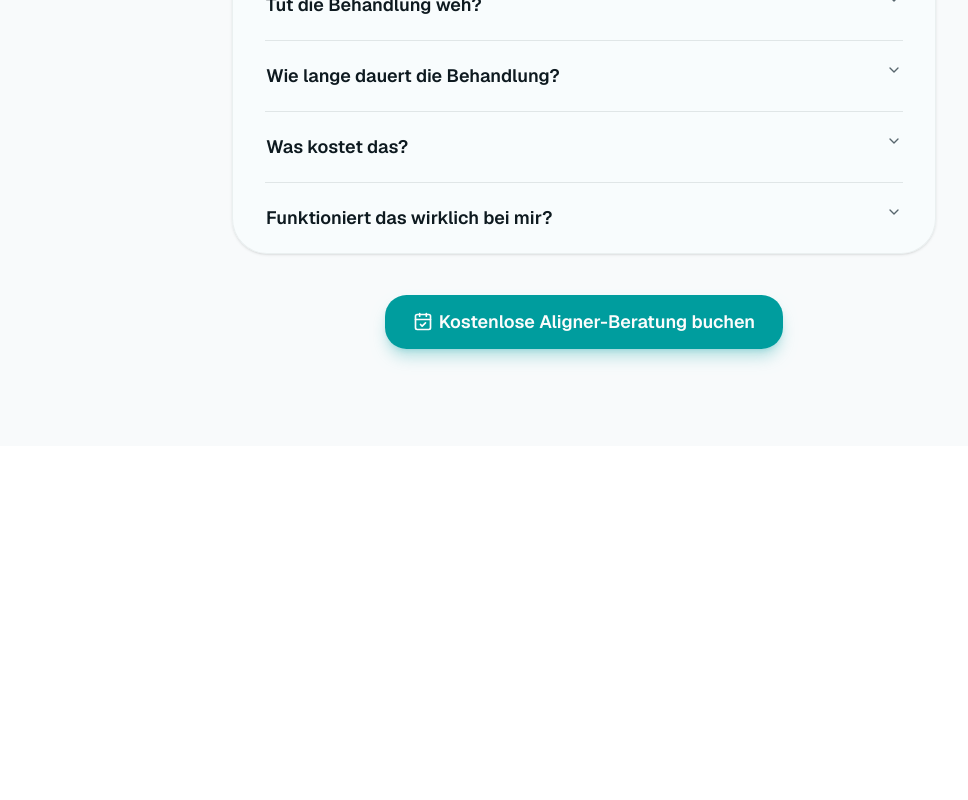
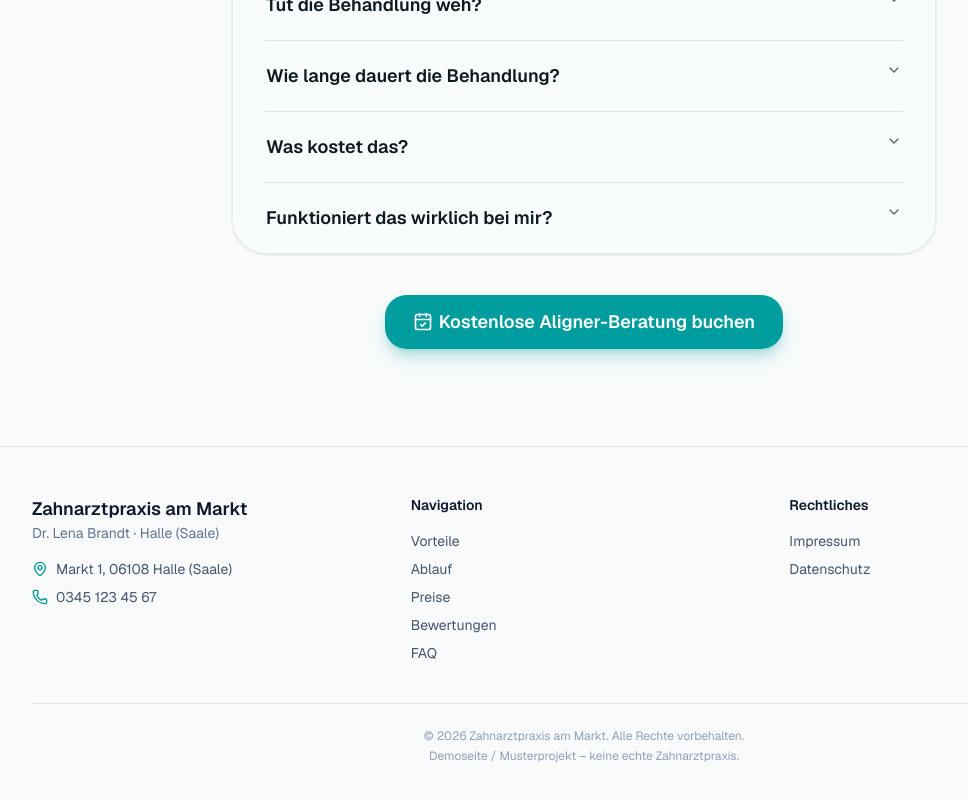
Before and after one commit to melihmdagency-web/zahnarztpraxis-demo1, a Next.js app: page / in a window 1280 px wide. Shown: the part 4840-5640 px from the top of the page, without its empty margins (56-1024 px from the left). Before the commit the page ends 5286 px from the top, so only its background shows below. Built offline with nearby package versions, Linux system fonts and the light colour scheme.

Commit message:
Update page.tsx

```diff
--- a/app/page.tsx
+++ b/app/page.tsx
@@ -8,7 +8,7 @@ import { Pricing } from "@/components/sections/pricing"
 import { SocialProof } from "@/components/sections/social-proof"
 import { Faq } from "@/components/sections/faq"
 import { MobileCtaBar } from "@/components/mobile-cta-bar"
-
+import { Footer } from "@/components/footer"
 export default function Page() {
   return (
     <>
@@ -23,6 +23,7 @@ export default function Page() {
         <SocialProof />
         <Faq />
       </main>
+      <Footer />
       <MobileCtaBar />
     </>
   )
```
